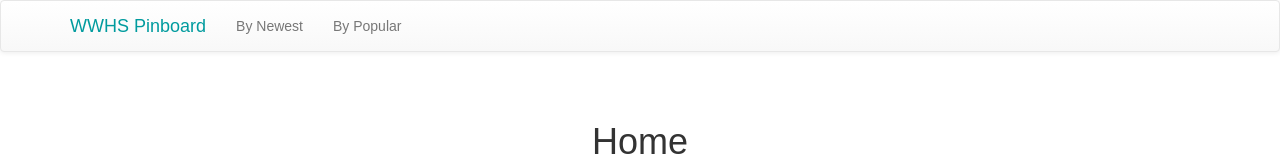
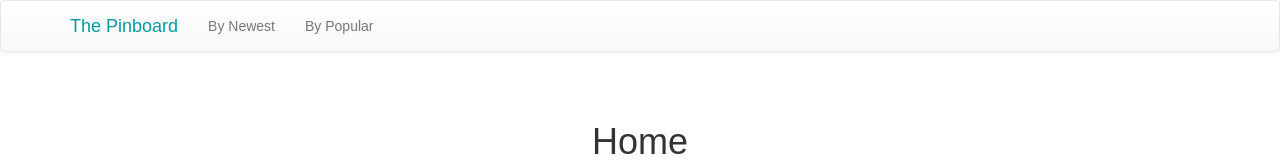
Before and after one commit to c-hering/wwhs_pinboard, a React (Create React App) app in the folder client/: page / in a window 1280 px wide. Shown: the top 160 px of the page. Built offline with nearby package versions, Linux system fonts and the light colour scheme; no server answers.

Commit message:
rebranding

```diff
--- a/client/src/components/Home.js
+++ b/client/src/components/Home.js
@@ -16,7 +16,7 @@ export default class Home extends Component {
               </Panel.Heading>
             <Panel.Body>
               This site was created by <a href="https:\\c-hering.github.io">Caleb Hering</a>, it is a collection of 'pins' made up of
-              messages sent to a number by Walt Whitman Students. <br/><br/> Posts can then be seen by the latest sent, or by the most popular.
+              messages sent to a number by anonymous people. <br/><br/> Posts can then be seen by the latest sent, or by the most popular.
             </Panel.Body>
           </Panel>
           <PinContainer title="Newest" sortBy="time"/>
--- a/client/src/components/Navigation.js
+++ b/client/src/components/Navigation.js
@@ -8,7 +8,7 @@ export default class Navigation extends Component {
       <Navbar>
         <Navbar.Header>
           <Navbar.Brand>
-            <a href="/" style={{color: '#009B9E',}}>WWHS Pinboard</a>
+            <a href="/" style={{color: '#009B9E',}}>The Pinboard</a>
           </Navbar.Brand>
         </Navbar.Header>
         <Nav>
```
